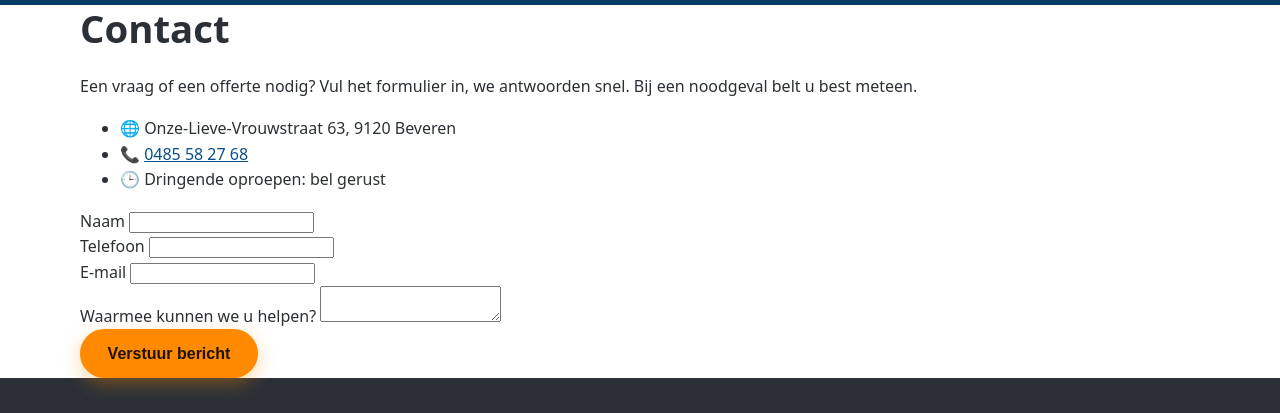
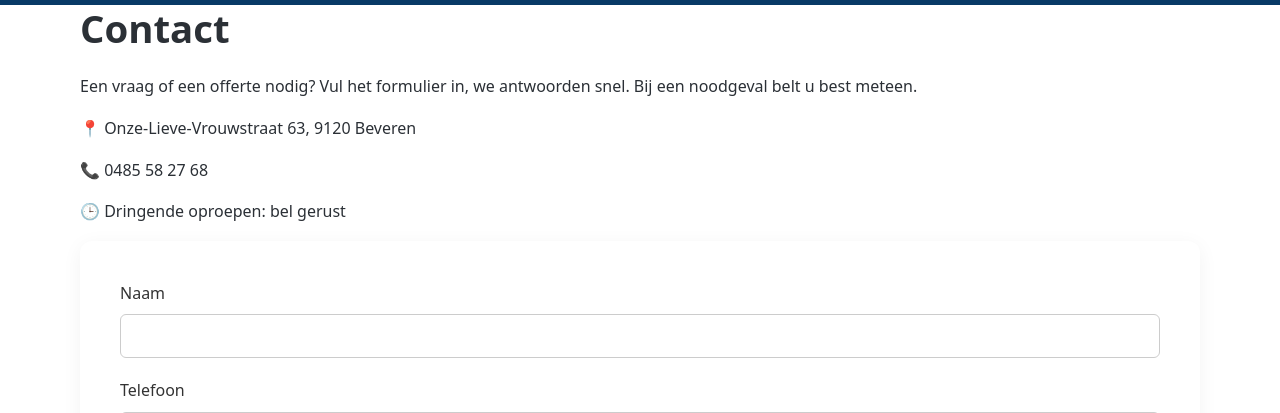
Before and after one commit to CedricT1708/LCS, a plain HTML site: page index.html in a window 1280 px wide. Shown: the part 3450-3863 px from the top of the page. Drawn offline with Linux system fonts and the light colour scheme.

Commit message:
Add files via upload

```diff
--- a/index.html
+++ b/index.html
@@ -160,11 +160,10 @@
             <div class="contact__info">
                 <h2>Contact</h2>
                 <p>Een vraag of een offerte nodig? Vul het formulier in, we antwoorden snel. Bij een noodgeval belt u best meteen.</p>
-        <ul class="contact__details">
-          <li>🌐 Onze-Lieve-Vrouwstraat 63, 9120 Beveren</li>
-          <li>📞 <a href="tel:+320485582768">0485 58 27 68</a></li>
-          <li>🕒 Dringende oproepen: bel gerust</li>
-        </ul>
+
+                <p>📍 Onze-Lieve-Vrouwstraat 63, 9120 Beveren</p>
+                <p>📞 <a href="tel:+320485582768" style="color: inherit; text-decoration: none;">0485 58 27 68</a></p>
+                <p>🕒 Dringende oproepen: bel gerust</p>
             </div>
 
             <!-- Rechterkant: Het Werkende Formulier -->
@@ -173,9 +172,6 @@
 
                 <!-- Jouw actieve Web3Forms sleutel -->
                 <input type="hidden" name="access_key" value="8b87082d-58a1-44f5-bd1d-f5fcf8225e78">
-
-          <!-- Optioneel: Stuurt de klant na het versturen niet naar een externe pagina maar houdt ze op je site -->
-          <input type="hidden" name="from_name" value="LCS Website Contact">
 
                 <div class="form-group">
                     <label for="name">Naam</label>
@@ -197,13 +193,14 @@
                     <textarea id="message" name="Bericht" required></textarea>
                 </div>
 
-          <button type="submit" class="btn btn--cta btn--full">Verstuur bericht</button>
+                <button type="submit" class="btn btn--cta btn--full" style="width: 100%; padding: 15px; background-color: #e67e22; color: white; border: none; border-radius: 25px; font-weight: bold; cursor: pointer; font-size: 16px; margin-top: 10px;">Verstuur bericht</button>
                 </form>
             </div>
 
             </div>
         </div>
         </section>
+
 
 
   </main>
--- a/style.css
+++ b/style.css
@@ -250,3 +250,38 @@ a { color: var(--blue); }
     padding-left: 20px !important;
     padding-right: 20px !important;
 }
+
+
+.contact__form-card {
+    background: #ffffff;
+    padding: 40px;
+    border-radius: 12px;
+    box-shadow: 0 4px 20px rgba(0,0,0,0.05);
+}
+
+.form-group {
+    margin-bottom: 20px;
+    display: flex;
+    flex-direction: column;
+    text-align: left;
+}
+
+.form-group label {
+    margin-bottom: 8px;
+    font-weight: 500;
+    color: #333;
+}
+
+.form-group input, .form-group textarea {
+    padding: 12px;
+    border: 1px solid #ccc;
+    border-radius: 6px;
+    font-size: 16px;
+    width: 100%;
+    box-sizing: border-box;
+}
+
+.form-group textarea {
+    resize: vertical;
+    min-height: 120px;
+}
```
Lines whose indentation alone changed are shown as unchanged.
